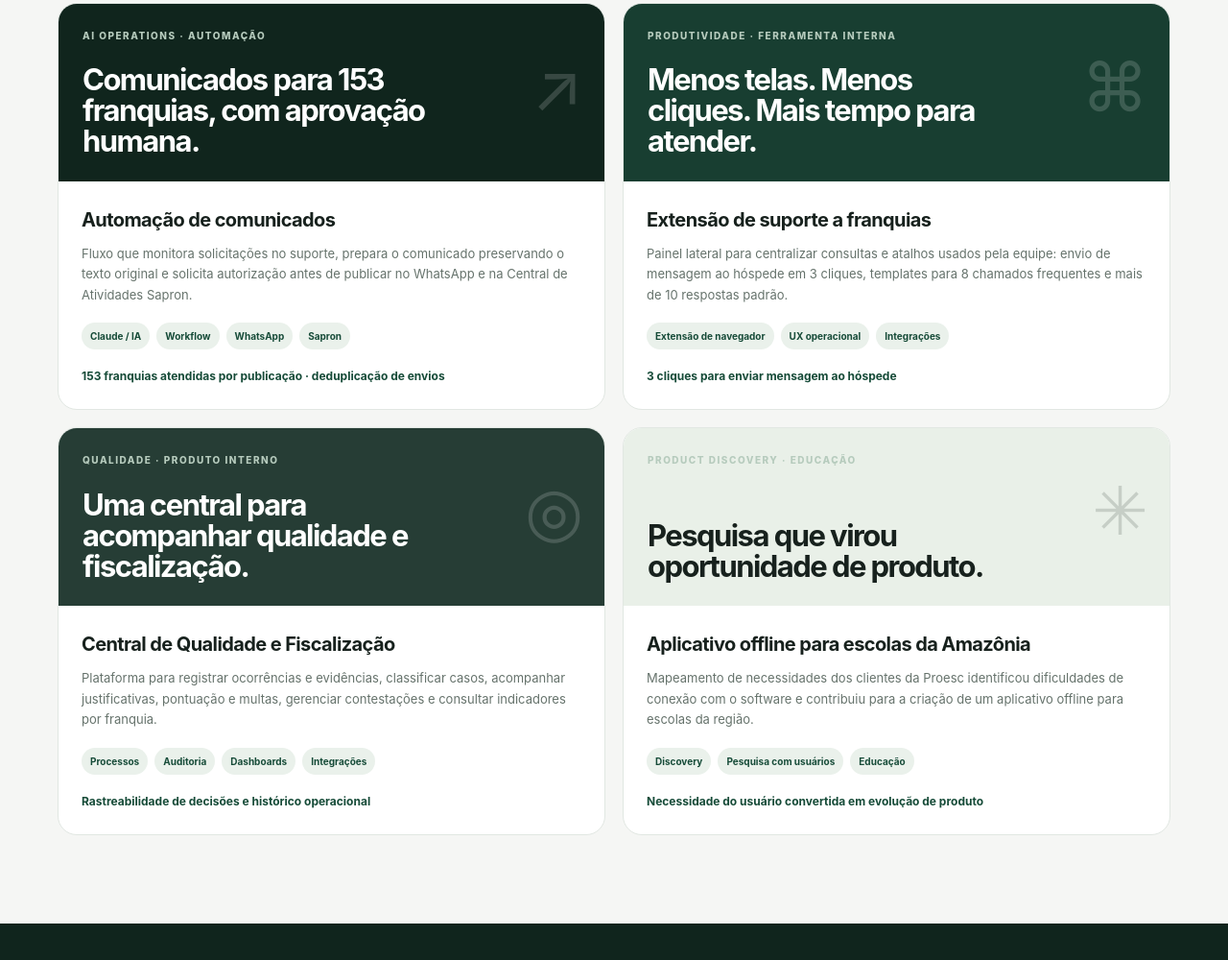
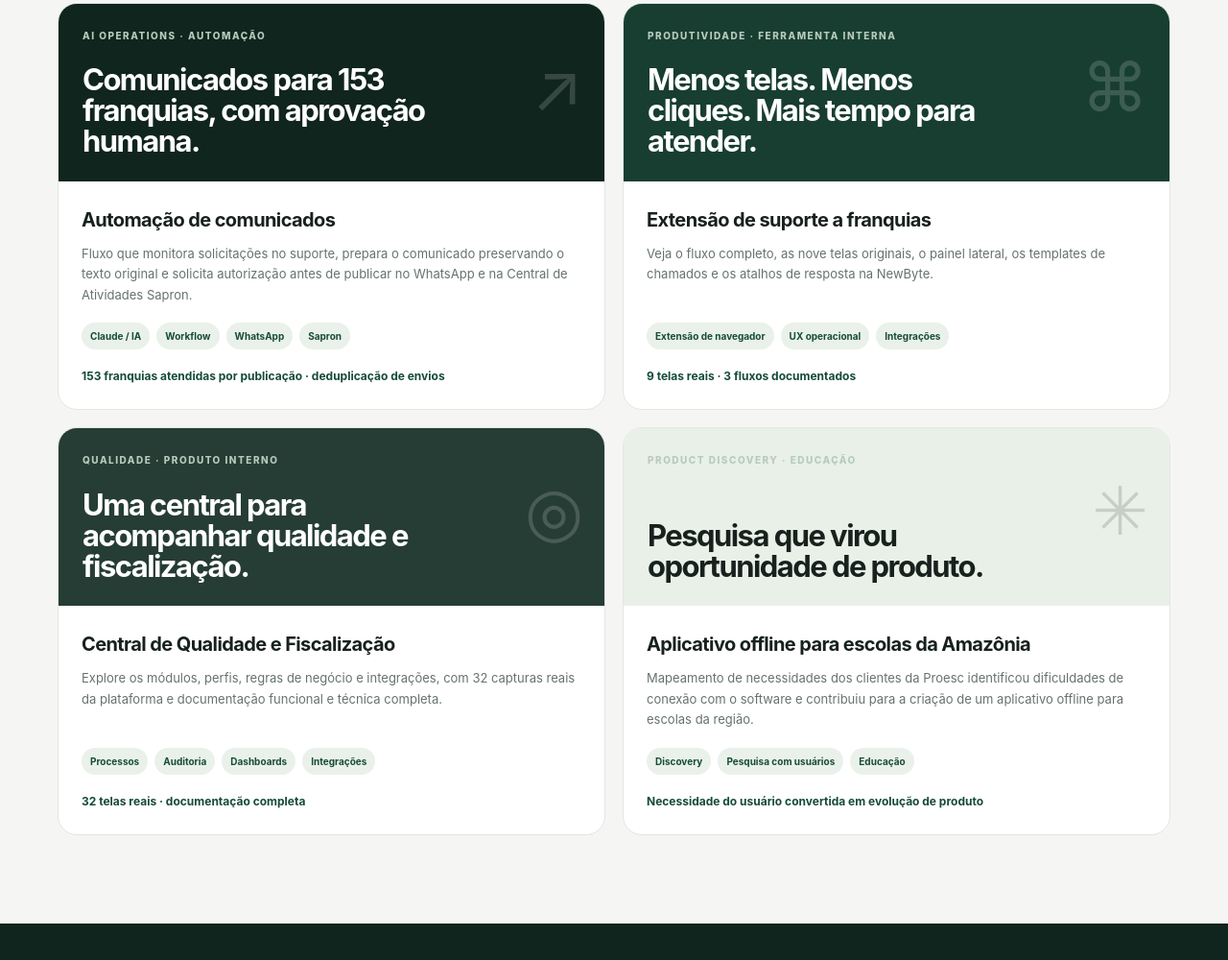
Before and after one commit to larissadescovi/larissa-portfolio, a website: page index.html in a window 1280 px wide. Shown: the part 4141-5141 px from the top of the page at 96% size. Drawn offline with Linux system fonts and the light colour scheme.

Commit message:
Add files via upload

```diff
--- a/index.html
+++ b/index.html
@@ -52,8 +52,8 @@ footer{padding:28px 0;color:var(--muted);font-size:11px}.foot{display:flex;justi
 <section id="cases"><div class="wrap"><div class="section-head"><div><div class="section-kicker">03 / Projetos em destaque</div><h2>Problemas reais.<br/>Soluções aplicadas.</h2></div><p class="section-intro">Alguns exemplos de como transformo necessidades operacionais em sistemas, ferramentas e fluxos que apoiam o trabalho das equipes.</p></div>
 <div class="case-grid">
 <article class="case" onclick="window.location.href='/cases/automacao-comunicados/'" onkeydown="if(event.key==='Enter')window.location.href='/cases/automacao-comunicados/'" role="link" style=";cursor:pointer" tabindex="0"><div class="case-visual"><span class="visual-label">AI Operations · Automação</span><strong>Comunicados para 153 franquias, com aprovação humana.</strong><span class="visual-icon">↗</span></div><div class="case-body"><h3>Automação de comunicados</h3><p>Fluxo que monitora solicitações no suporte, prepara o comunicado preservando o texto original e solicita autorização antes de publicar no WhatsApp e na Central de Atividades Sapron.</p><div class="chips"><span>Claude / IA</span><span>Workflow</span><span>WhatsApp</span><span>Sapron</span></div><div class="case-note">153 franquias atendidas por publicação · deduplicação de envios</div></div></article>
-<article class="case" onclick="window.location.href='/cases/extensao-suporte/'" onkeydown="if(event.key==='Enter')window.location.href='/cases/extensao-suporte/'" role="link" style=";cursor:pointer" tabindex="0"><div class="case-visual"><span class="visual-label">Produtividade · Ferramenta interna</span><strong>Menos telas. Menos cliques. Mais tempo para atender.</strong><span class="visual-icon">⌘</span></div><div class="case-body"><h3>Extensão de suporte a franquias</h3><p>Painel lateral para centralizar consultas e atalhos usados pela equipe: envio de mensagem ao hóspede em 3 cliques, templates para 8 chamados frequentes e mais de 10 respostas padrão.</p><div class="chips"><span>Extensão de navegador</span><span>UX operacional</span><span>Integrações</span></div><div class="case-note">3 cliques para enviar mensagem ao hóspede</div></div></article>
-<article class="case" onclick="window.location.href='/cases/central-qualidade/'" onkeydown="if(event.key==='Enter')window.location.href='/cases/central-qualidade/'" role="link" style=";cursor:pointer" tabindex="0"><div class="case-visual"><span class="visual-label">Qualidade · Produto interno</span><strong>Uma central para acompanhar qualidade e fiscalização.</strong><span class="visual-icon">◎</span></div><div class="case-body"><h3>Central de Qualidade e Fiscalização</h3><p>Plataforma para registrar ocorrências e evidências, classificar casos, acompanhar justificativas, pontuação e multas, gerenciar contestações e consultar indicadores por franquia.</p><div class="chips"><span>Processos</span><span>Auditoria</span><span>Dashboards</span><span>Integrações</span></div><div class="case-note">Rastreabilidade de decisões e histórico operacional</div></div></article>
+<article class="case" onclick="window.location.href='/cases/extensao-suporte/'" onkeydown="if(event.key==='Enter')window.location.href='/cases/extensao-suporte/'" role="link" style=";cursor:pointer" tabindex="0"><div class="case-visual"><span class="visual-label">Produtividade · Ferramenta interna</span><strong>Menos telas. Menos cliques. Mais tempo para atender.</strong><span class="visual-icon">⌘</span></div><div class="case-body"><h3>Extensão de suporte a franquias</h3><p>Veja o fluxo completo, as nove telas originais, o painel lateral, os templates de chamados e os atalhos de resposta na NewByte.</p><div class="chips"><span>Extensão de navegador</span><span>UX operacional</span><span>Integrações</span></div><div class="case-note">9 telas reais · 3 fluxos documentados</div></div></article>
+<article class="case" onclick="window.location.href='/cases/central-qualidade/'" onkeydown="if(event.key==='Enter')window.location.href='/cases/central-qualidade/'" role="link" style=";cursor:pointer" tabindex="0"><div class="case-visual"><span class="visual-label">Qualidade · Produto interno</span><strong>Uma central para acompanhar qualidade e fiscalização.</strong><span class="visual-icon">◎</span></div><div class="case-body"><h3>Central de Qualidade e Fiscalização</h3><p>Explore os módulos, perfis, regras de negócio e integrações, com 32 capturas reais da plataforma e documentação funcional e técnica completa.</p><div class="chips"><span>Processos</span><span>Auditoria</span><span>Dashboards</span><span>Integrações</span></div><div class="case-note">32 telas reais · documentação completa</div></div></article>
 <article class="case" onclick="window.location.href='/cases/app-offline-proesc/'" onkeydown="if(event.key==='Enter')window.location.href='/cases/app-offline-proesc/'" role="link" style=";cursor:pointer" tabindex="0"><div class="case-visual"><span class="visual-label">Product Discovery · Educação</span><strong>Pesquisa que virou oportunidade de produto.</strong><span class="visual-icon">✳</span></div><div class="case-body"><h3>Aplicativo offline para escolas da Amazônia</h3><p>Mapeamento de necessidades dos clientes da Proesc identificou dificuldades de conexão com o software e contribuiu para a criação de um aplicativo offline para escolas da região.</p><div class="chips"><span>Discovery</span><span>Pesquisa com usuários</span><span>Educação</span></div><div class="case-note">Necessidade do usuário convertida em evolução de produto</div></div></article>
 </div></div></section>
 <section class="automation"><div class="wrap"><div class="section-head"><div><div class="section-kicker">04 / Como trabalho</div><h2>IA com processo,<br/>critério e supervisão.</h2></div><p class="section-intro">Automatizar não é apenas acelerar. É desenhar um fluxo confiável, definir limites e garantir que a pessoa continue no controle quando a decisão exige contexto.</p></div><div class="automation-card"><div><h3>Da tarefa manual ao fluxo inteligente.</h3><p>Na automação de comunicados, por exemplo, a IA identifica novas solicitações, prepara o conteúdo sem reescrever a mensagem original e apresenta a publicação para aprovação humana.</p><ul><li>Respeita o horário de operação definido.</li><li>Evita publicar novamente o que já foi enviado.</li><li>Se um destino falhar, trata apenas a etapa pendente.</li><li>Não publica sem autorização explícita.</li></ul></div><div class="flow"><div class="flow-step"><i>1</i><span>Identifica uma nova solicitação no portal</span></div><div class="flow-step"><i>2</i><span>Prepara o texto e os destinos de publicação</span></div><div class="flow-step"><i>3</i><span>Solicita aprovação humana</span></div><div class="flow-step"><i>4</i><span>Publica nos canais autorizados</span></div><div class="flow-step"><i>5</i><span>Registra o que foi concluído e evita duplicidade</span></div></div></div></div></section>
```
